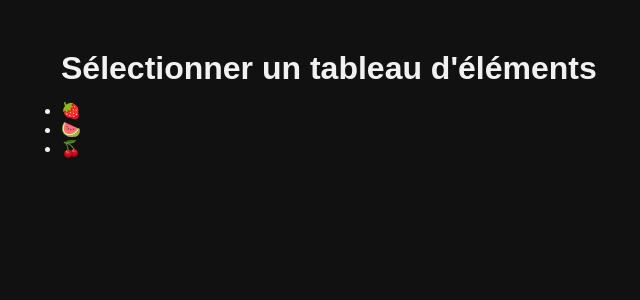
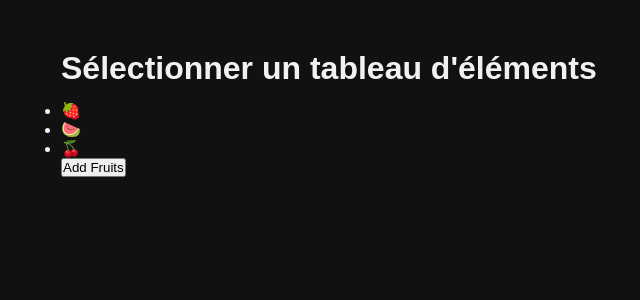
Before and after one commit to Benalta7892/React, a React (Vite) app in the folder 5.React-dans-le-detail/: page / in a window 1280 px wide. Shown: the top 300 px of the page, without its empty margins (179-819 px from the left). Built offline with nearby package versions, Linux system fonts and the light colour scheme.

Commit message:
Selectionner une liste dynamique

```diff
--- a/5.React-dans-le-detail/src/lessons/9.Selectionner-un-tableau-d'elements/DynamicRefSelection.jsx
+++ b/5.React-dans-le-detail/src/lessons/9.Selectionner-un-tableau-d'elements/DynamicRefSelection.jsx
@@ -21,6 +21,7 @@ export default function DynamicRefSelection() {
           </li>
         ))}
       </ul>
+      <button onClick={() => setFruits([...fruits, { id: nanoid(8), value: "🍍" }])}>Add Fruits</button>
     </div>
   );
 }
```
